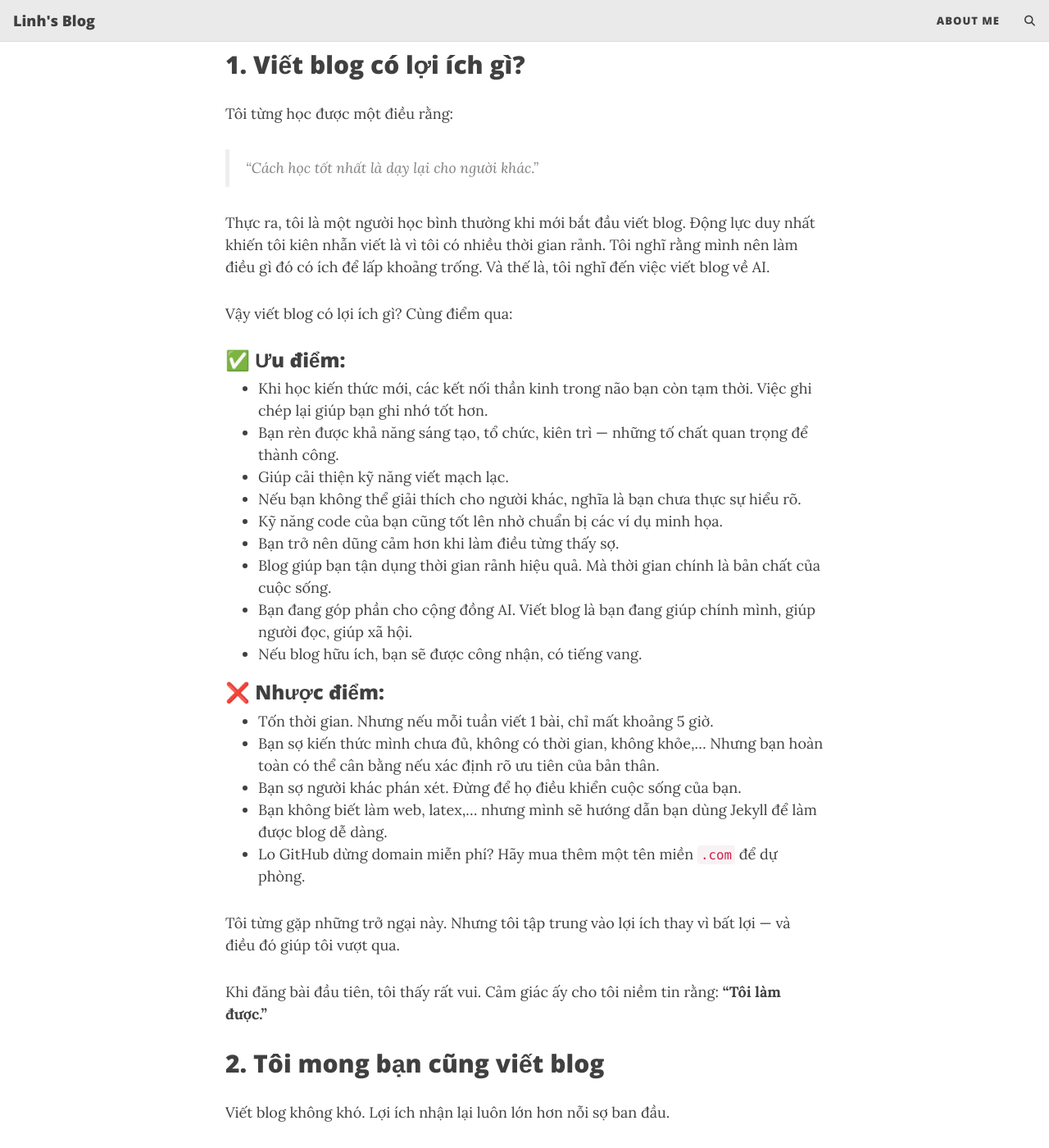
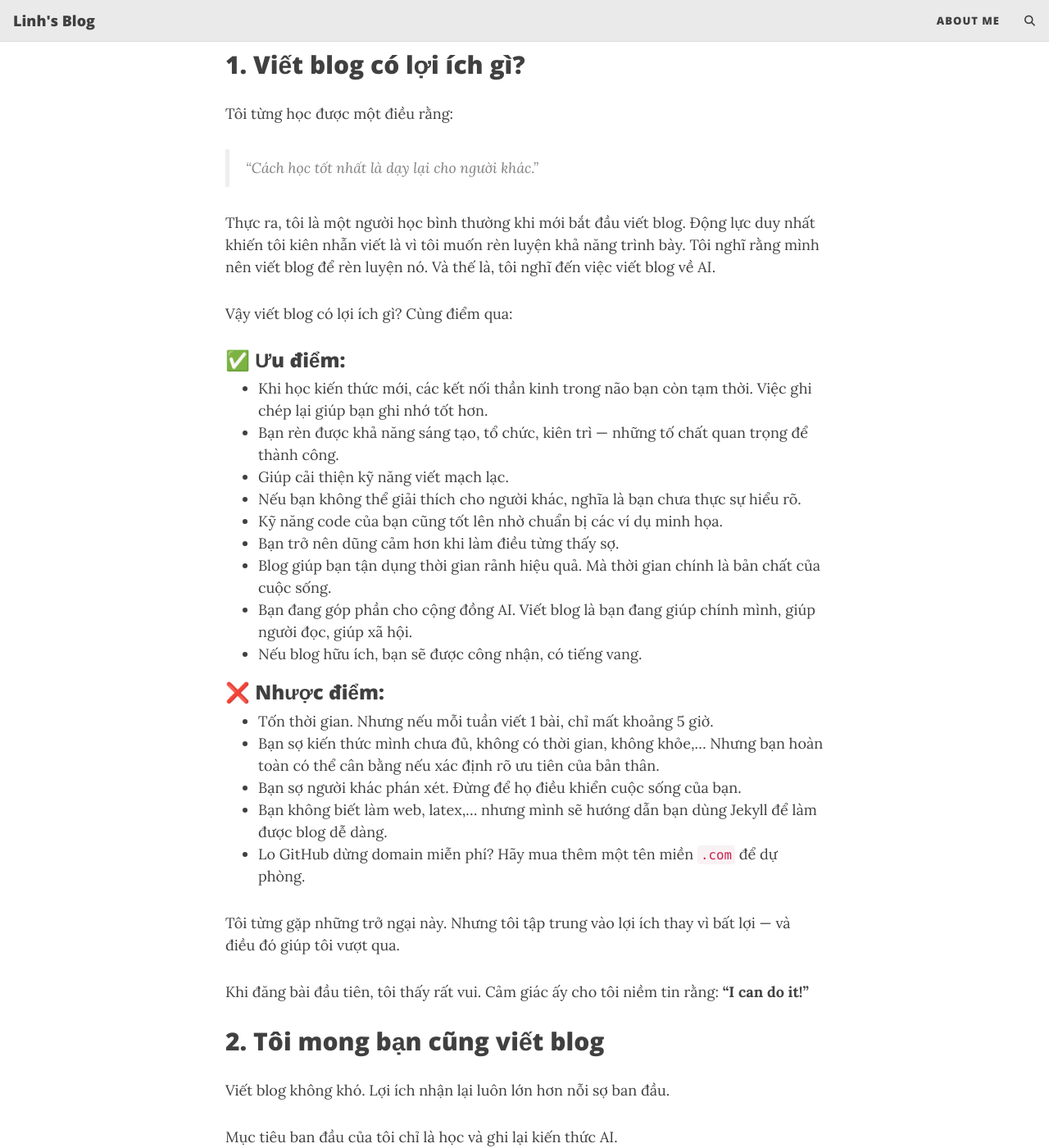
Before and after one commit to VuthilinhVn/Vuthilinh.github.io, a Jekyll site: the page built from _posts/2025-06-01-Why I write this Blog.md, in a window 1280 px wide and 1400 px high, scrolled down 267 px. Shown: the whole window at 82% size. Built offline with Jekyll 4.4.1, drawn with Linux system fonts in a browser that asks for light colours; comment, search, counter and statistics services are not loaded; some of the changed text lies outside the part shown.

Commit message:
Update 2025-06-01-Why I write this Blog.md

```diff
--- a/_posts/2025-06-01-Why I write this Blog.md
+++ b/_posts/2025-06-01-Why I write this Blog.md
@@ -11,7 +11,7 @@ Tôi từng học được một điều rằng:
 
 > "Cách học tốt nhất là dạy lại cho người khác."
 
-Thực ra, tôi là một người học bình thường khi mới bắt đầu viết blog. Động lực duy nhất khiến tôi kiên nhẫn viết là vì tôi có nhiều thời gian rảnh. Tôi nghĩ rằng mình nên làm điều gì đó có ích để lấp khoảng trống. Và thế là, tôi nghĩ đến việc viết blog về AI.
+Thực ra, tôi là một người học bình thường khi mới bắt đầu viết blog. Động lực duy nhất khiến tôi kiên nhẫn viết là vì tôi muốn rèn luyện khả năng trình bày. Tôi nghĩ rằng mình nên viết blog để rèn luyện nó. Và thế là, tôi nghĩ đến việc viết blog về AI.
 
 Vậy viết blog có lợi ích gì? Cùng điểm qua:
 
@@ -35,13 +35,13 @@ Vậy viết blog có lợi ích gì? Cùng điểm qua:
 
 Tôi từng gặp những trở ngại này. Nhưng tôi tập trung vào lợi ích thay vì bất lợi — và điều đó giúp tôi vượt qua.
 
-Khi đăng bài đầu tiên, tôi thấy rất vui. Cảm giác ấy cho tôi niềm tin rằng: **"Tôi làm được."**
+Khi đăng bài đầu tiên, tôi thấy rất vui. Cảm giác ấy cho tôi niềm tin rằng: **"I can do it!"**
 
 ## 2. Tôi mong bạn cũng viết blog
 
 Viết blog không khó. Lợi ích nhận lại luôn lớn hơn nỗi sợ ban đầu.
 
-Mục tiêu ban đầu của tôi chỉ là học và ghi lại kiến thức AI. Nhưng giờ blog tôi có thêm nhóm, fanpage, và cộng đồng cùng chia sẻ.
+Mục tiêu ban đầu của tôi chỉ là học và ghi lại kiến thức AI.
 
 Theo tôi, để viết blog tốt cần:
 
```
